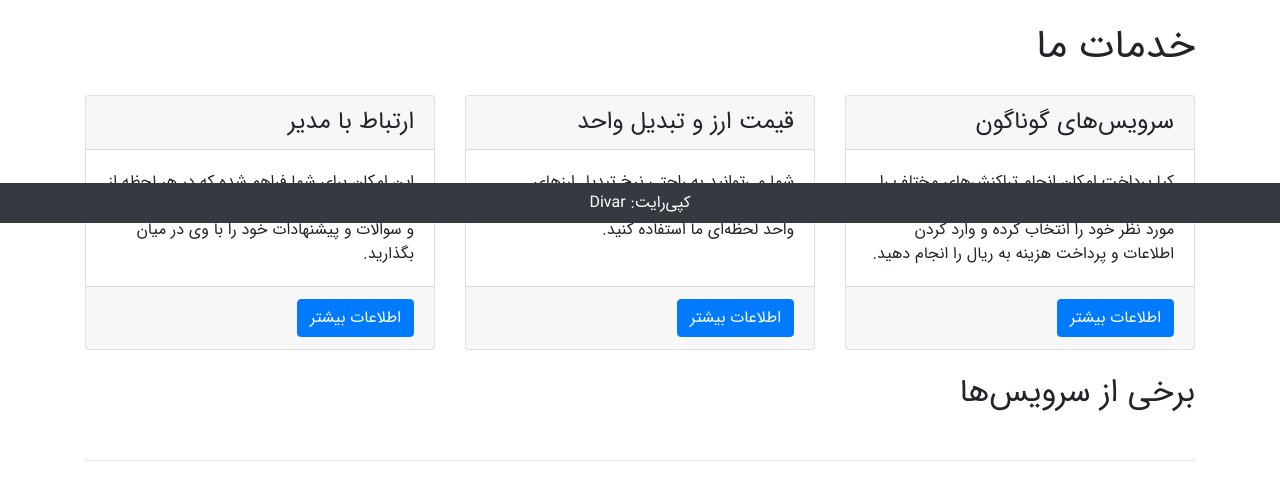
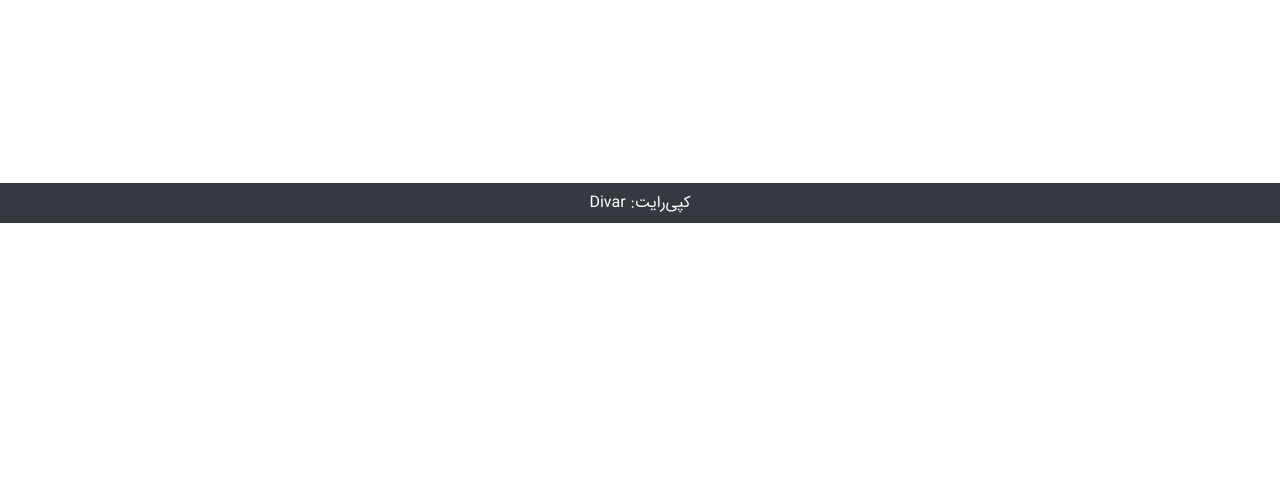
Before and after one commit to rkaregar/Divar, a Django app: template divar-site/templates/homepage.html in a window 1280 px wide. Shown: the part 577-1073 px from the top of the page. After the commit the page ends 800 px from the top, so only its background shows below. Run offline with Django 3.2, Linux system fonts and the light colour scheme; the template is opened without the code that fills it, so the values that code supplies are empty; some libraries are stand-ins or nearby versions.

Commit message:
improved homepage among other improvements

```diff
--- a/divar-site/ads/views.py
+++ b/divar-site/ads/views.py
@@ -5,4 +5,4 @@ from django.views.generic import TemplateView
 
 
 class HomeView(TemplateView):
-    template_name = 'login.html'
+    template_name = 'homepage.html'
--- a/divar-site/templates/homepage.html
+++ b/divar-site/templates/homepage.html
@@ -1,147 +1,145 @@
 {% extends "master.html" %}
 
 {% block content %}
-  <header>
-    <div id="carousel" class="carousel slide" data-ride="carousel">
-      <ol class="carousel-indicators">
-        <li data-target="#carousel" data-slide-to="0" class="active"></li>
-        <li data-target="#carousel" data-slide-to="1"></li>
-        <li data-target="#carousel" data-slide-to="2"></li>
-      </ol>
-      <div class="carousel-inner" role="listbox">
-        <!-- Slide One - Set the background image for this slide in the line below -->
-        <div class="carousel-item active" style="background-image: url('/static/images/exam.jpg')">
-          <div class="carousel-caption d-none d-md-block">
-            <h3>خرید سرویس</h3>
-            <p>در این جا می‌توانید تافل بخرید.</p>
-          </div>
-        </div>
-        <!-- Slide Two - Set the background image for this slide in the line below -->
-        <div class="carousel-item" style="background-image: url('/static/images/uni.jpg')">
-          <div class="carousel-caption d-none d-md-block">
-            <h3>پول دانشگاه</h3>
-            <p>می‌توانید پول دانشگاه بدهید.</p>
-          </div>
-        </div>
-        <!-- Slide Three - Set the background image for this slide in the line below -->
-        <div class="carousel-item" style="background-image: url('/static/images/currency.jpg')">
-          <div class="carousel-caption d-none d-md-block">
-            <h3>نرخ تبدیل</h3>
-            <p>می‌توانید نرخ تبدیل دلار و یورو و پوند را ببینید.</p>
-          </div>
-        </div>
-      </div>
-      <a class="carousel-control-prev" href="#carousel" role="button" data-slide="prev">
-        <span class="carousel-control-prev-icon" aria-hidden="true"></span>
-        <span class="sr-only">Previous</span>
-      </a>
-      <a class="carousel-control-next" href="#carousel" role="button" data-slide="next">
-        <span class="carousel-control-next-icon" aria-hidden="true"></span>
-        <span class="sr-only">Next</span>
-      </a>
-    </div>
-  </header>
+{#  <header>#}
+{#    <div id="carousel" class="carousel slide" data-ride="carousel">#}
+{#      <ol class="carousel-indicators">#}
+{#        <li data-target="#carousel" data-slide-to="0" class="active"></li>#}
+{#        <li data-target="#carousel" data-slide-to="1"></li>#}
+{#        <li data-target="#carousel" data-slide-to="2"></li>#}
+{#      </ol>#}
+{#      <div class="carousel-inner" role="listbox">#}
+{#        <!-- Slide One - Set the background image for this slide in the line below -->#}
+{#        <div class="carousel-item active" style="background-image: url('/static/images/exam.jpg')">#}
+{#          <div class="carousel-caption d-none d-md-block">#}
+{#            <h3>خرید سرویس</h3>#}
+{#            <p>در این جا می‌توانید تافل بخرید.</p>#}
+{#          </div>#}
+{#        </div>#}
+{#        <!-- Slide Two - Set the background image for this slide in the line below -->#}
+{#        <div class="carousel-item" style="background-image: url('/static/images/uni.jpg')">#}
+{#          <div class="carousel-caption d-none d-md-block">#}
+{#            <h3>پول دانشگاه</h3>#}
+{#            <p>می‌توانید پول دانشگاه بدهید.</p>#}
+{#          </div>#}
+{#        </div>#}
+{#        <!-- Slide Three - Set the background image for this slide in the line below -->#}
+{#        <div class="carousel-item" style="background-image: url('/static/images/currency.jpg')">#}
+{#          <div class="carousel-caption d-none d-md-block">#}
+{#            <h3>نرخ تبدیل</h3>#}
+{#            <p>می‌توانید نرخ تبدیل دلار و یورو و پوند را ببینید.</p>#}
+{#          </div>#}
+{#        </div>#}
+{#      </div>#}
+{#      <a class="carousel-control-prev" href="#carousel" role="button" data-slide="prev">#}
+{#        <span class="carousel-control-prev-icon" aria-hidden="true"></span>#}
+{#        <span class="sr-only">Previous</span>#}
+{#      </a>#}
+{#      <a class="carousel-control-next" href="#carousel" role="button" data-slide="next">#}
+{#        <span class="carousel-control-next-icon" aria-hidden="true"></span>#}
+{#        <span class="sr-only">Next</span>#}
+{#      </a>#}
+{#    </div>#}
+{#  </header>#}
 
 
   <div class="container" align="right" id="features">
 
-    <h1 class="my-4">خدمات ما</h1>
-
-    <!-- Marketing Icons Section -->
-    <div class="row">
-      <div class="col-lg-4 mb-4">
-        <div class="card h-100">
-          <h4 class="card-header">سرویس‌های گوناگون</h4>
-          <div class="card-body">
-            <p class="card-text">کیا پرداخت امکان انجام تراکنش‌های مختلف را برای شما ممکن می‌کند. تنها کافیست سرویس مورد
-              نظر خود را انتخاب کرده و وارد کردن اطلاعات و پرداخت هزینه به ریال را انجام دهید.</p>
-          </div>
-          <div class="card-footer">
-            <a href="/services" class="btn btn-primary">اطلاعات بیشتر</a>
-          </div>
-        </div>
-      </div>
-      <div class="col-lg-4 mb-4">
-        <div class="card h-100">
-          <h4 class="card-header">قیمت ارز و تبدیل واحد</h4>
-          <div class="card-body">
-            <p class="card-text">شما می‌توانید به راحتی نرخ تبدیل ارزهای مختلف را مشاهده کرده و همچنین از ابزار تبدیل
-              واحد لحظه‌ای ما استفاده کنید.</p>
-          </div>
-          <div class="card-footer">
-            <a href="/currency_rates" class="btn btn-primary">اطلاعات بیشتر</a>
-          </div>
-        </div>
-      </div>
-      <div class="col-lg-4 mb-4">
-        <div class="card h-100">
-          <h4 class="card-header">ارتباط با مدیر</h4>
-          <div class="card-body">
-            <p class="card-text">این امکان برای شما فراهم شده که در هر لحظه از شبانه روز به راحتی با مدیر سایت در تماس
-              بوده و سوالات و پیشنهادات خود را با وی در میان بگذارید.</p>
-          </div>
-          <div class="card-footer">
-            <a href="/contact_us" class="btn btn-primary">اطلاعات بیشتر</a>
-          </div>
-        </div>
-      </div>
-    </div>
+{#    <h1 class="my-4">خدمات ما</h1>#}
+{##}
+{#    <!-- Marketing Icons Section -->#}
+{#    <div class="row">#}
+{#      <div class="col-lg-4 mb-4">#}
+{#        <div class="card h-100">#}
+{#          <h4 class="card-header">سرویس‌های گوناگون</h4>#}
+{#          <div class="card-body">#}
+{#            <p class="card-text">کیا پرداخت امکان انجام تراکنش‌های مختلف را برای شما ممکن می‌کند. تنها کافیست سرویس مورد#}
+{#              نظر خود را انتخاب کرده و وارد کردن اطلاعات و پرداخت هزینه به ریال را انجام دهید.</p>#}
+{#          </div>#}
+{#          <div class="card-footer">#}
+{#            <a href="/services" class="btn btn-primary">اطلاعات بیشتر</a>#}
+{#          </div>#}
+{#        </div>#}
+{#      </div>#}
+{#      <div class="col-lg-4 mb-4">#}
+{#        <div class="card h-100">#}
+{#          <h4 class="card-header">قیمت ارز و تبدیل واحد</h4>#}
+{#          <div class="card-body">#}
+{#            <p class="card-text">شما می‌توانید به راحتی نرخ تبدیل ارزهای مختلف را مشاهده کرده و همچنین از ابزار تبدیل#}
+{#              واحد لحظه‌ای ما استفاده کنید.</p>#}
+{#          </div>#}
+{#          <div class="card-footer">#}
+{#            <a href="/currency_rates" class="btn btn-primary">اطلاعات بیشتر</a>#}
+{#          </div>#}
+{#        </div>#}
+{#      </div>#}
+{#      <div class="col-lg-4 mb-4">#}
+{#        <div class="card h-100">#}
+{#          <h4 class="card-header">ارتباط با مدیر</h4>#}
+{#          <div class="card-body">#}
+{#            <p class="card-text">این امکان برای شما فراهم شده که در هر لحظه از شبانه روز به راحتی با مدیر سایت در تماس#}
+{#              بوده و سوالات و پیشنهادات خود را با وی در میان بگذارید.</p>#}
+{#          </div>#}
+{#          <div class="card-footer">#}
+{#            <a href="/contact_us" class="btn btn-primary">اطلاعات بیشتر</a>#}
+{#          </div>#}
+{#        </div>#}
+{#      </div>#}
+{#    </div>#}
     <!-- /.row -->
 
     <!-- Portfolio Section -->
-    <h2 id="services">برخی از سرویس‌ها</h2>
-
-    {% for service in services %}
-      {% if forloop.counter0 < 3 %}
-        {% if forloop.counter0|divisibleby:3 %}
+{#    <h2 id="services">برخی از سرویس‌ها</h2>#}
+{##}
+{#    {% for service in services %}#}
+{#      {% if forloop.counter0 < 3 %}#}
+{#        {% if forloop.counter0|divisibleby:3 %}#}
           {#            <div class="row" align="center">#}
-          <div class="row">
-        {% endif %}
-
-      <div class="col-lg-4 col-sm-6 portfolio-item">
-        <div class="card h-100">
-          <a href="{{ service.name }}"><img style="width: 100%; height: 200px;" class="card-img-top"
-                                            src="{{ service.image_url }}" alt=""></a>
-          <div class="card-body">
-            <h4 class="card-title">
-              <a href="/services/{{ service.name }}">خرید</a>
-            </h4>
-            <p class="card-text">{{ service.label }}</p>
-          </div>
-        </div>
-      </div>
-      {% if forloop.counter0|add:1|divisibleby:3 or forloop.counter == services|length %}
-        </div>
-      {% endif %}
-
-      {% endif %}
-
-    {% endfor %}
-
-    <br>
-    <hr>
-    <br>
+{#          <div class="row">#}
+{#        {% endif %}#}
+{##}
+{#      <div class="col-lg-4 col-sm-6 portfolio-item">#}
+{#        <div class="card h-100">#}
+{#          <a href="{{ service.name }}"><img style="width: 100%; height: 200px;" class="card-img-top"#}
+{#                                            src="{{ service.image_url }}" alt=""></a>#}
+{#          <div class="card-body">#}
+{#            <h4 class="card-title">#}
+{#              <a href="/services/{{ service.name }}">خرید</a>#}
+{#            </h4>#}
+{#            <p class="card-text">{{ service.label }}</p>#}
+{#          </div>#}
+{#        </div>#}
+{#      </div>#}
+{#      {% if forloop.counter0|add:1|divisibleby:3 or forloop.counter == services|length %}#}
+{#        </div>#}
+{#      {% endif %}#}
+{##}
+{#      {% endif %}#}
+{##}
+{#    {% endfor %}#}
+{##}
+{#    <br>#}
+{#    <hr>#}
+{#    <br>#}
 
 
     <!-- Features Section -->
     <div class="row" id="properties">
       <div class="col-lg-6">
         <h2>ویژگی‌های سامانهٔ ما</h2>
-        <p>ویژگی‌های زیر سامانهٔ کیا پرداخت را یکتا می‌کند:</p>
+        <p>ویژگی‌های زیر سامانهٔ دیوار را یکتا می‌کند:</p>
         <ul>
           <li>
-            تنوع بالای سرویس‌های ارائه شده
+            فروش کالاها
           </li>
-          <li>تیم جوان و فعال</li>
-          <li>سادگی استفاده</li>
-          <li>پشتیبانی بالا</li>
-          <li>امنیت و حفظ حریم خصوصی کاربران</li>
+          <li>خرید کالاها</li>
+          <li>تغییر رمز عبور</li>
         </ul>
-        <p>ما در کیا پرداخت تلاش می‌کنیم خدمات خود را به نحوی ارائه کنیم که علاوه بر پاسخگویی به نیاز شما،‌ رضایت و
+        <p>ما در دیوار تلاش می‌کنیم خدمات خود را به نحوی ارائه کنیم که علاوه بر پاسخگویی به نیاز شما،‌ رضایت و
           آرامش شما را نیز در بر داشته باشد.</p>
       </div>
       <div class="col-lg-6">
-        <img class="img-fluid rounded" style="width: 700px; height: 300px;" src="/static/images/payment2.jpg" alt="">
+        <img class="img-fluid rounded" style="width: 700px; height: 300px;" src="/static/images/divar.png" alt="">
       </div>
     </div>
     <!-- /.row -->
--- a/divar-site/templates/master.html
+++ b/divar-site/templates/master.html
@@ -5,7 +5,7 @@
   <meta name="viewport"
         content="width=device-width, user-scalable=no, initial-scale=1.0, maximum-scale=1.0, minimum-scale=1.0">
   <meta http-equiv="X-UA-Compatible" content="ie=edge">
-  <title>KIA_payment</title>
+  <title>Divarprofile</title>
   {#    <link rel="stylesheet" href="{% url '/css/fontawesome-all.css' %}">#}
   <link rel="stylesheet" href="https://stackpath.bootstrapcdn.com/bootstrap/4.1.3/css/bootstrap.min.css"
         integrity="sha384-MCw98/SFnGE8fJT3GXwEOngsV7Zt27NXFoaoApmYm81iuXoPkFOJwJ8ERdknLPMO" crossorigin="anonymous">
```
